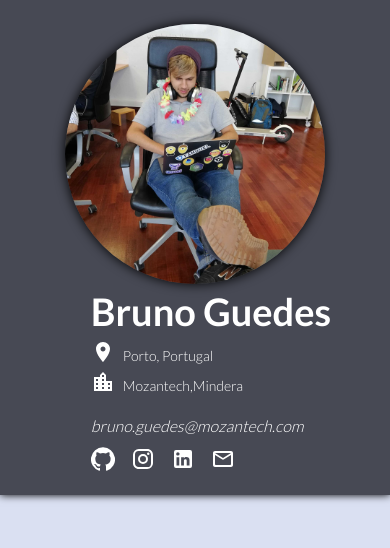
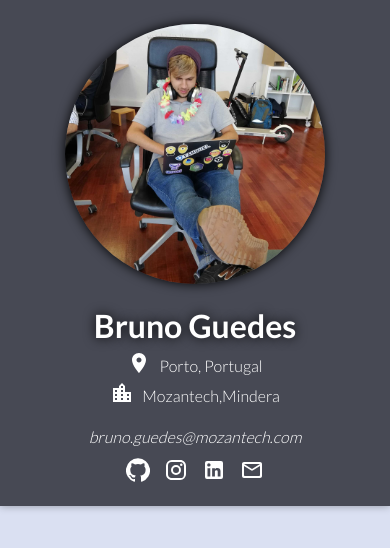
Before and after one commit to bguedes-moz/blog, a React (Create React App) app: page / in a window 390 px wide. Shown: the top 548 px of the page. Built offline with nearby package versions, Linux system fonts and the light colour scheme.

Commit message:
feat: mobile ajustments

```diff
--- a/src/components/header/styled-components.ts
+++ b/src/components/header/styled-components.ts
@@ -11,7 +11,7 @@ export const Container = styled.header`
   justify-content: center;
   align-items: center;
   background-color: ${COLORS.DARK_LIVER};
-  box-shadow: 0 0 8px ${COLORS.BLACK};
+  box-shadow: 0 0 8px ${COLORS.BLACK}55;
 `;
 
 export const  InfoContainer = styled.div`
@@ -22,6 +22,9 @@ export const  InfoContainer = styled.div`
 
 export const AvatarContainer = styled.div`
   position: relative;
+  display: flex;
+  justify-content: center;
+  align-items: center;
 `;
 
 
@@ -63,6 +66,10 @@ export const PresentationCard = styled.section`
   flex-direction: column;
   margin-left: 32px;
   justify-content: center;
+
+  @media (max-width: 768px) {
+    margin: 0;
+  }
 `;
 
 export const Name =  styled.h1`
@@ -71,12 +78,23 @@ export const Name =  styled.h1`
   font-size: 38px;
   margin: 0;
   padding-bottom: 6px;
+  text-shadow: 0 0 12px ${COLORS.BLACK};
+
+  @media (max-width: 768px) {
+    padding-top: 22px;
+    font-size: 32px;
+    text-align: center;
+  }
 `;
 
 export const InformationContainer = styled.div`
   display: flex;
   align-items: flex-end;
   padding-bottom: 6px;
+
+  @media (max-width: 768px) {
+    justify-content: center;
+  }
 `;
 
 export const Info = styled.span`
@@ -94,6 +112,11 @@ export const Info = styled.span`
   a:hover {
     text-decoration: underline;
   }
+
+  @media (max-width: 768px) {
+    font-size: 16px;
+  }
+
 `;
 
 export const ItalicText =  styled.span`
@@ -112,14 +135,24 @@ export const ItalicText =  styled.span`
   a:hover {
     text-decoration: underline;
   }
+
+  @media (max-width: 768px) {
+    text-align: center;
+  }
+
 `;
 
 export const ContactList = styled.nav`
+
   display: flex;
   align-items: center;
 
-  * {
-    margin-right: 8px;
+  *:not(:last-child) {
+    margin-right: 14px;
+  }
+
+  @media (max-width: 768px) {
+    justify-content: center;
   }
 `;
 
```
